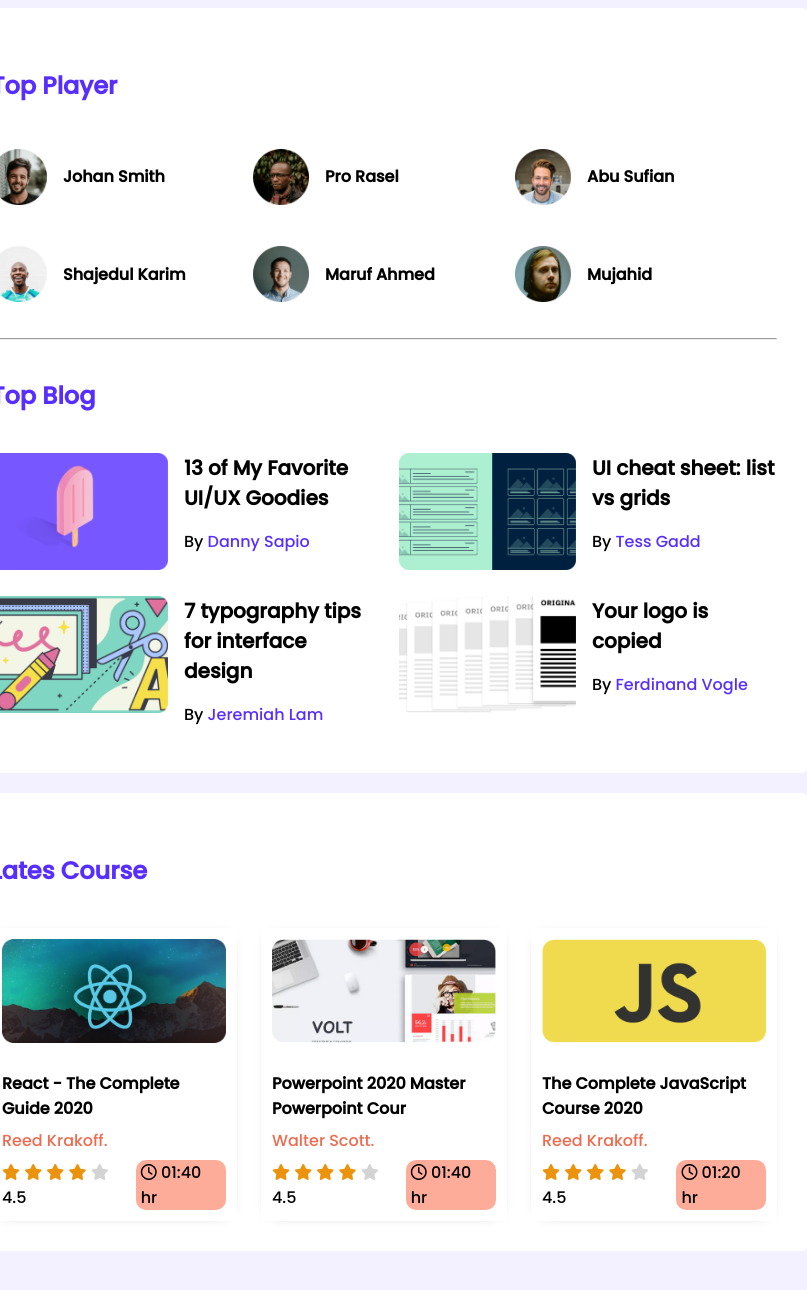
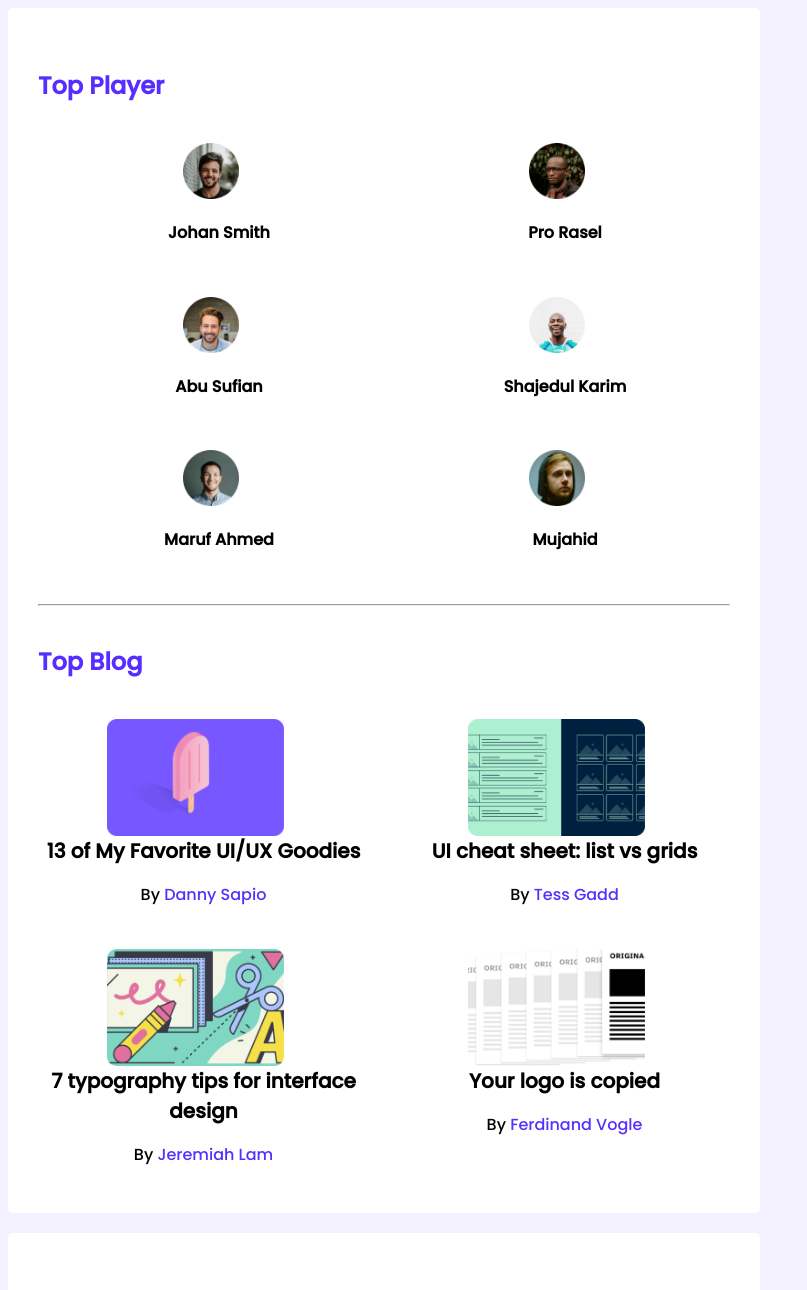
Before and after one commit to mishkat433/responsive-css3, a plain HTML site: page index.html in a window 768 px wide. Shown: the top 1290 px of the page, 807 px wide, since content can reach past the window. Before the commit the page ends 1259 px from the top, so only its background shows below. Drawn offline with Linux system fonts and the light colour scheme; files whose address does not match are found by name.

Commit message:
responsive well done

```diff
--- a/styles/style.css
+++ b/styles/style.css
@@ -174,3 +174,38 @@ body {
         grid-row-gap: 20px;
     }
 }
+
+/* Media for Tablet */
+
+@media screen and (min-width: 689px) and (max-width:992px) {
+    .players {
+        grid-template-columns: repeat(2, 1fr);
+    }
+
+    .player {
+        flex-direction: column;
+    }
+
+    .container {
+        width: 100%;
+    }
+
+    .blogs {
+        grid-template-columns: repeat(2, 1fr);
+    }
+
+    .blog {
+        flex-direction: column;
+        align-items: center;
+    }
+
+    .para h4,
+    p {
+        text-align: center;
+    }
+
+    .courses {
+        grid-template-columns: repeat(2, 1fr);
+        grid-row-gap: 20px;
+    }
+}
```
